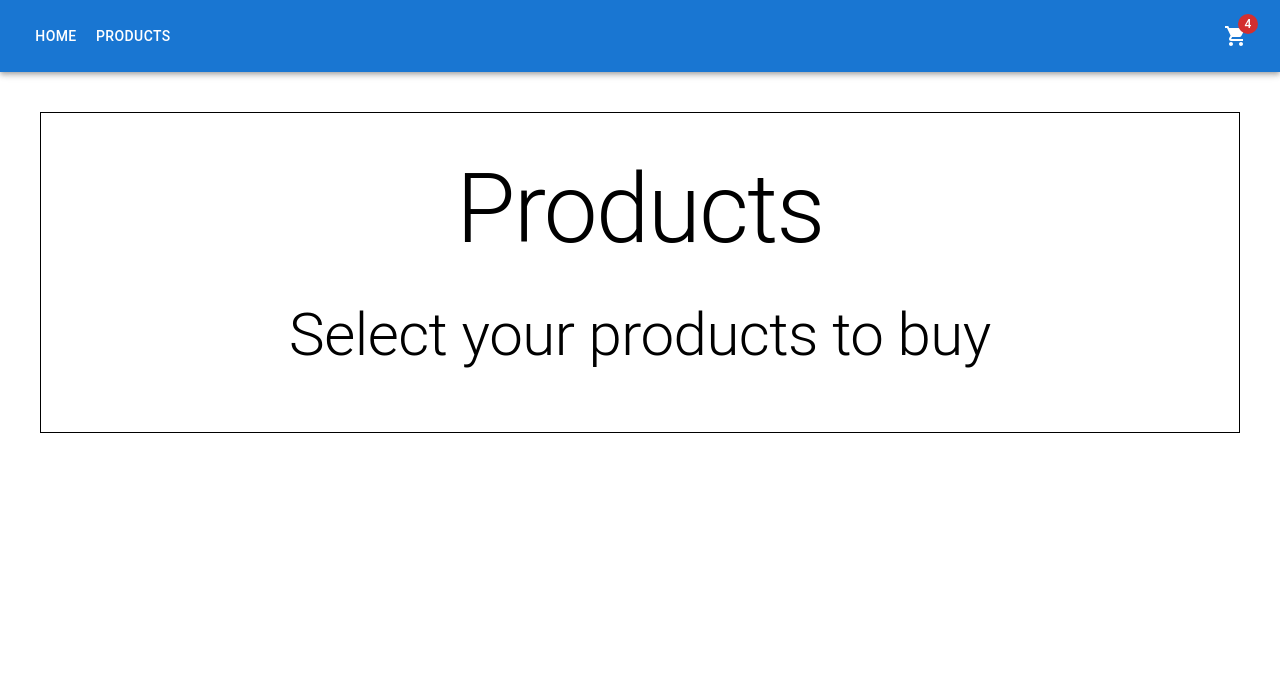
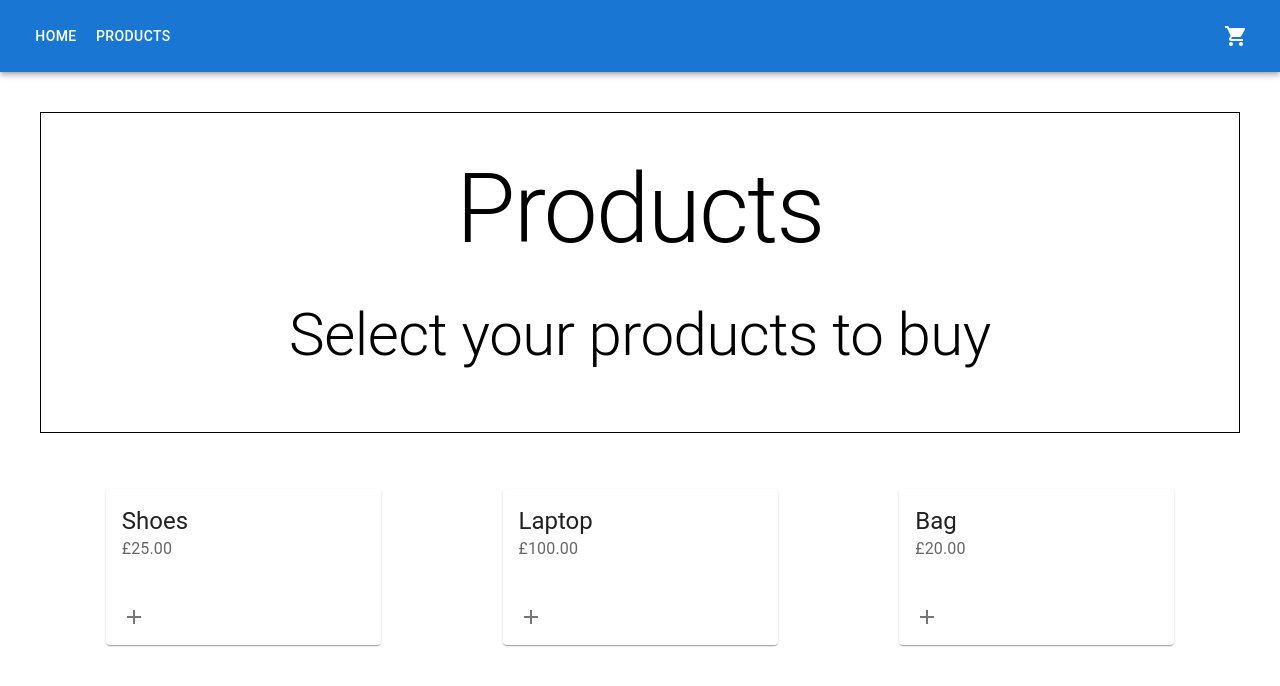
Before and after one commit to surajverma2587/401-simple-basket, a React (Create React App) app: page /products in a window 1280 px wide. Shown: the top 686 px of the page. Built offline with nearby package versions, Linux system fonts and the light colour scheme.

Commit message:
ADD ITEM

```diff
--- a/src/components/NavBar.js
+++ b/src/components/NavBar.js
@@ -7,8 +7,10 @@ import Button from "@mui/material/Button";
 import IconButton from "@mui/material/IconButton";
 import ShoppingCartIcon from "@mui/icons-material/ShoppingCart";
 import Badge from "@mui/material/Badge";
+import { useApp } from "../context/AppProvider";
 
 export const NavBar = () => {
+  const { state } = useApp();
   const navigate = useNavigate();
 
   return (
@@ -47,7 +49,7 @@ export const NavBar = () => {
               onClick={() => navigate("/checkout")}
               sx={{ my: 2, color: "white" }}
             >
-              <Badge badgeContent={4} color="error">
+              <Badge badgeContent={state?.basket?.length} color="error">
                 <ShoppingCartIcon />
               </Badge>
             </IconButton>
--- /dev/null
+++ b/src/components/Product.js
@@ -0,0 +1,36 @@
+import Card from "@mui/material/Card";
+import CardActions from "@mui/material/CardActions";
+import CardContent from "@mui/material/CardContent";
+import IconButton from "@mui/material/IconButton";
+import AddIcon from "@mui/icons-material/Add";
+import Typography from "@mui/material/Typography";
+import { useApp } from "../context/AppProvider";
+
+export const Product = ({ product }) => {
+  const { dispatch } = useApp();
+
+  const handleAddItem = () => {
+    dispatch({
+      type: "ADD_ITEM",
+      payload: product,
+    });
+  };
+
+  return (
+    <Card sx={{ minWidth: 275, m: 2 }}>
+      <CardContent>
+        <Typography variant="h5" component="div">
+          {product.label}
+        </Typography>
+        <Typography sx={{ mb: 1.5 }} color="text.secondary">
+          {product.displayPrice}
+        </Typography>
+      </CardContent>
+      <CardActions>
+        <IconButton onClick={handleAddItem}>
+          <AddIcon />
+        </IconButton>
+      </CardActions>
+    </Card>
+  );
+};
--- a/src/pages/Products.js
+++ b/src/pages/Products.js
@@ -1,9 +1,37 @@
+import Stack from "@mui/material/Stack";
 import { Banner } from "../components/Banner";
+import { Product } from "../components/Product";
+
+const products = [
+  {
+    id: "1",
+    label: "Shoes",
+    price: 25,
+    displayPrice: "£25.00",
+  },
+  {
+    id: "2",
+    label: "Laptop",
+    price: 100,
+    displayPrice: "£100.00",
+  },
+  {
+    id: "3",
+    label: "Bag",
+    price: 20,
+    displayPrice: "£20.00",
+  },
+];
 
 export const Products = () => {
   return (
     <div>
       <Banner title="Products" subTitle="Select your products to buy" />
+      <Stack direction="row" justifyContent="space-evenly" flexWrap="wrap">
+        {products.map((product) => {
+          return <Product key={product.id} product={product} />;
+        })}
+      </Stack>
     </div>
   );
 };
--- a/src/reducers/basketReducer.js
+++ b/src/reducers/basketReducer.js
@@ -1,3 +1,10 @@
 export const basketReducer = (state, action) => {
+  if (action.type === "ADD_ITEM") {
+    return {
+      ...state,
+      basket: [...state.basket, action.payload],
+    };
+  }
+
   return state;
 };
```
